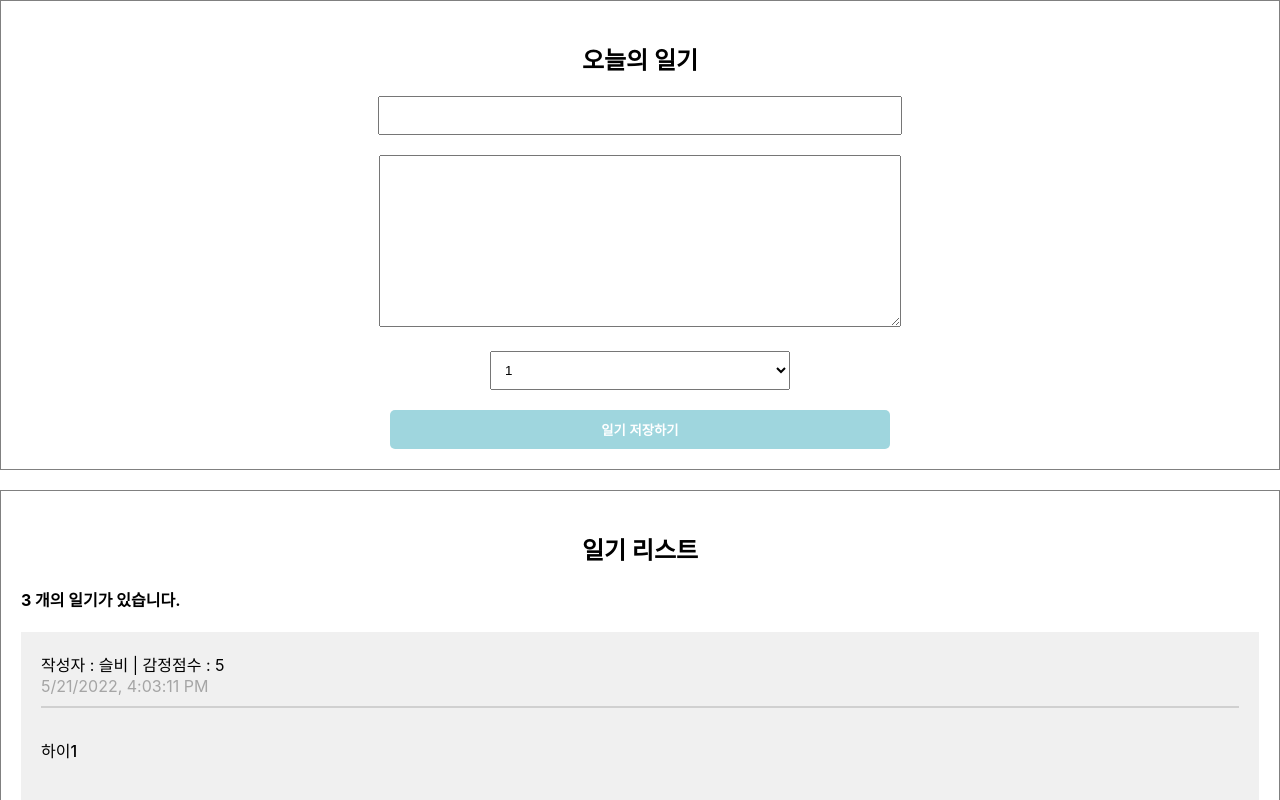
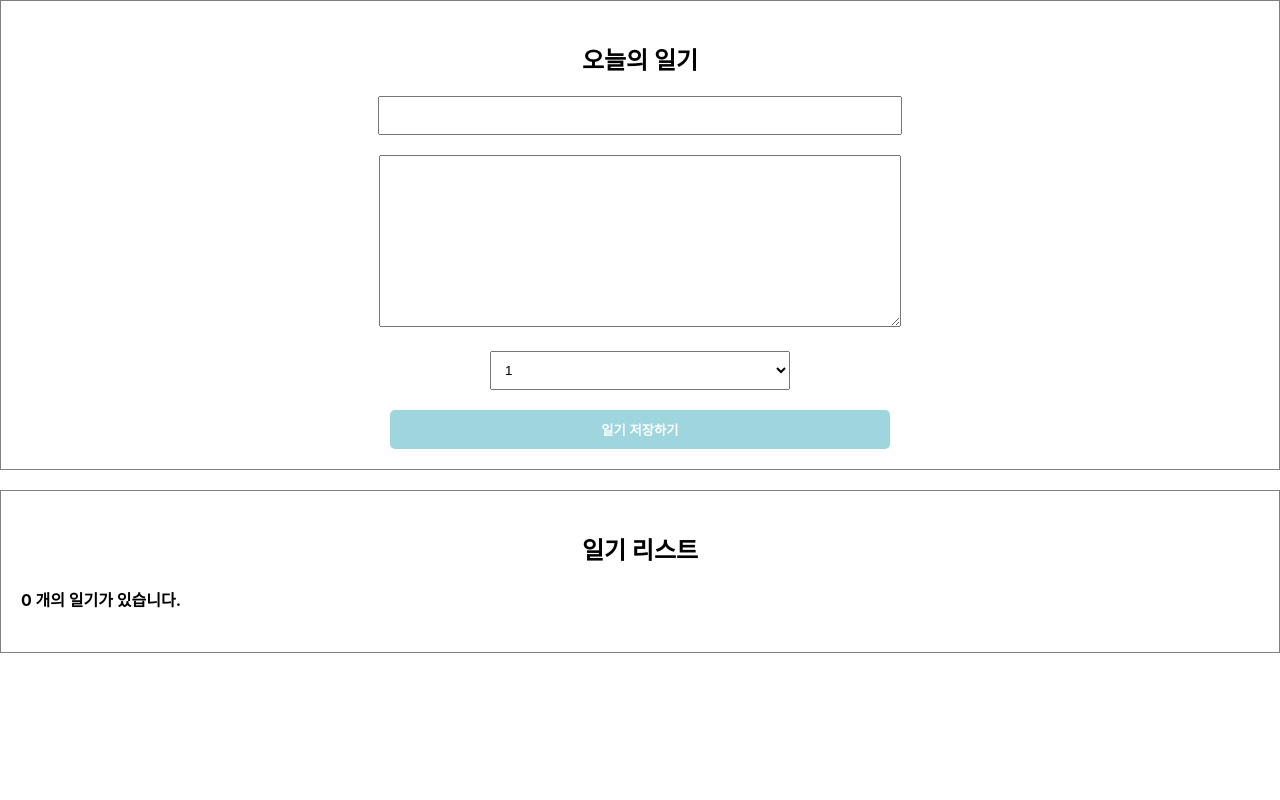
Before and after one commit to kseul/simplediary, a React (Create React App) app: page / in a window 1280 px wide. Shown: the top 800 px of the page. Built offline with nearby package versions, Linux system fonts and the light colour scheme; the HTML template or start-up script is replaced by a standard one.

Commit message:
Add : 단방향 데이터 흐름과 역방향 이벤트 흐름 / 리액트 state 끌어올리기

```diff
--- a/src/App.js
+++ b/src/App.js
@@ -1,36 +1,53 @@
+import { useRef, useState } from 'react';
 import './App.css';
 import DiaryList from './Diary.List';
 import DiaryEditor from './DiaryEditor';
 
-const dummyList = [
-  {
-    id: 1,
-    author: '슬비',
-    content: '하이1',
-    emotion: 5,
-    created_date: new Date().getTime(),
-  },
-  {
-    id: 2,
-    author: '오예',
-    content: '하이2',
-    emotion: 3,
-    created_date: new Date().getTime(),
-  },
-  {
-    id: 3,
-    author: '꼬비',
-    content: '하이3',
-    emotion: 4,
-    created_date: new Date().getTime(),
-  },
-];
+// const dummyList = [
+//   {
+//     id: 1,
+//     author: '슬비',
+//     content: '하이1',
+//     emotion: 5,
+//     created_date: new Date().getTime(),
+//   },
+//   {
+//     id: 2,
+//     author: '오예',
+//     content: '하이2',
+//     emotion: 3,
+//     created_date: new Date().getTime(),
+//   },
+//   {
+//     id: 3,
+//     author: '꼬비',
+//     content: '하이3',
+//     emotion: 4,
+//     created_date: new Date().getTime(),
+//   },
+// ];
 
 function App() {
+  const [data, setData] = useState([]);
+  const dataId = useRef(0);
+
+  const onCreate = (author, content, emotion) => {
+    const created_date = new Date().getTime();
+    const newItem = {
+      author,
+      content,
+      emotion,
+      created_date,
+      id: dataId.current,
+    };
+    dataId.current += 1;
+    setData([newItem, ...data]); // 원래 데이터에다가 newItem을 이어붙이는 효과 -> 반대순서면 newItem이 먼저
+  };
+
   return (
     <div className='App'>
-      <DiaryEditor />
-      <DiaryList diaryList={dummyList} />
+      <DiaryEditor onCreate={onCreate} />
+      <DiaryList diaryList={data} />
     </div>
   );
 }
--- a/src/DiaryEditor.js
+++ b/src/DiaryEditor.js
@@ -1,6 +1,6 @@
 import { useRef, useState } from 'react';
 
-const DiaryEditor = () => {
+const DiaryEditor = ({ onCreate }) => {
   const authorInput = useRef(); // 돔요소 접근
   const contentInput = useRef();
   const [state, setState] = useState({
@@ -25,7 +25,13 @@
       contentInput.current.focus(); // 현재 가리키는 요소 current
       return;
     }
+    onCreate(state.author, state.content, state.emotion);
     alert('저장 성공 :)');
+    setState({
+      author: '',
+      content: '',
+      emotion: 1,
+    });
   };
 
   return (
--- a/src/DiaryItem.js
+++ b/src/DiaryItem.js
@@ -1,6 +1,6 @@
 import React from 'react';
 
-const DiaryItem = ({ author, content, emotion, created_date, id }) => {
+const DiaryItem = ({ author, content, emotion, created_date }) => {
   return (
     <div className='DiaryItem'>
       <div className='info'>
```
